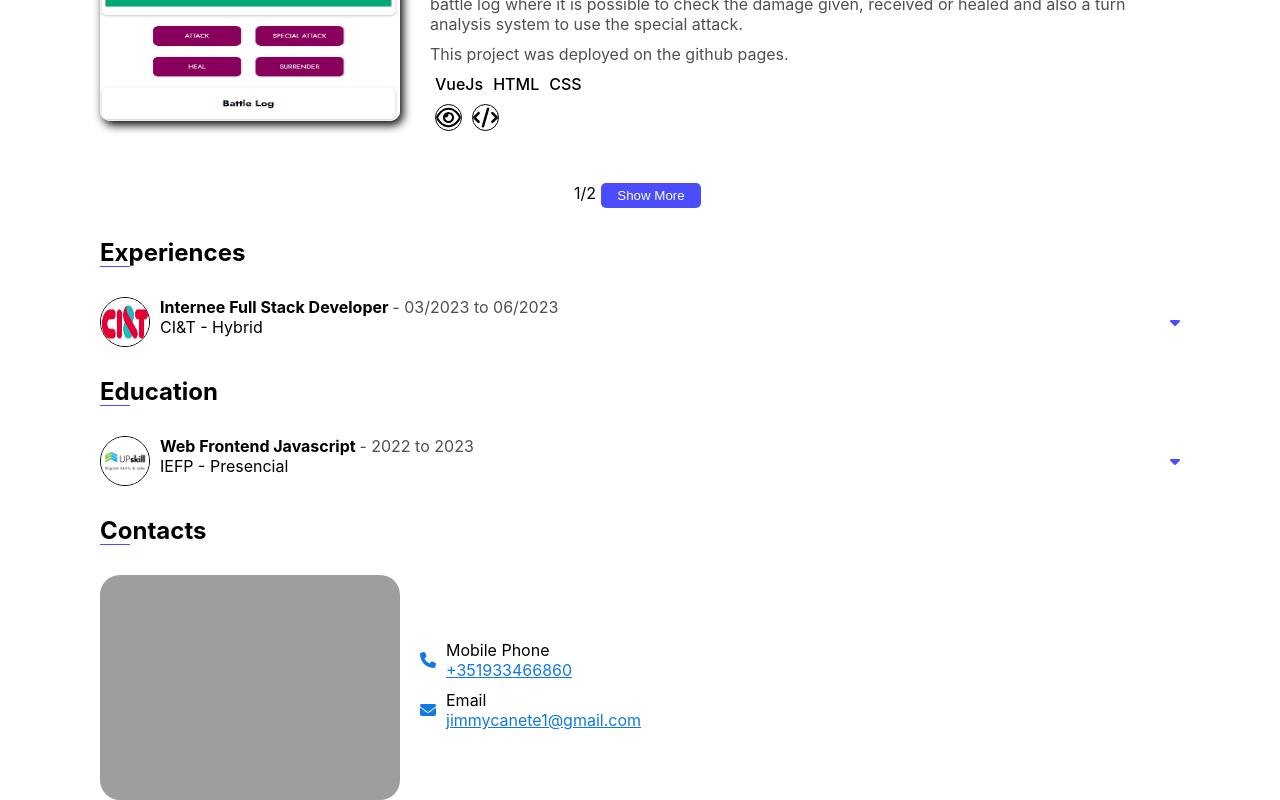
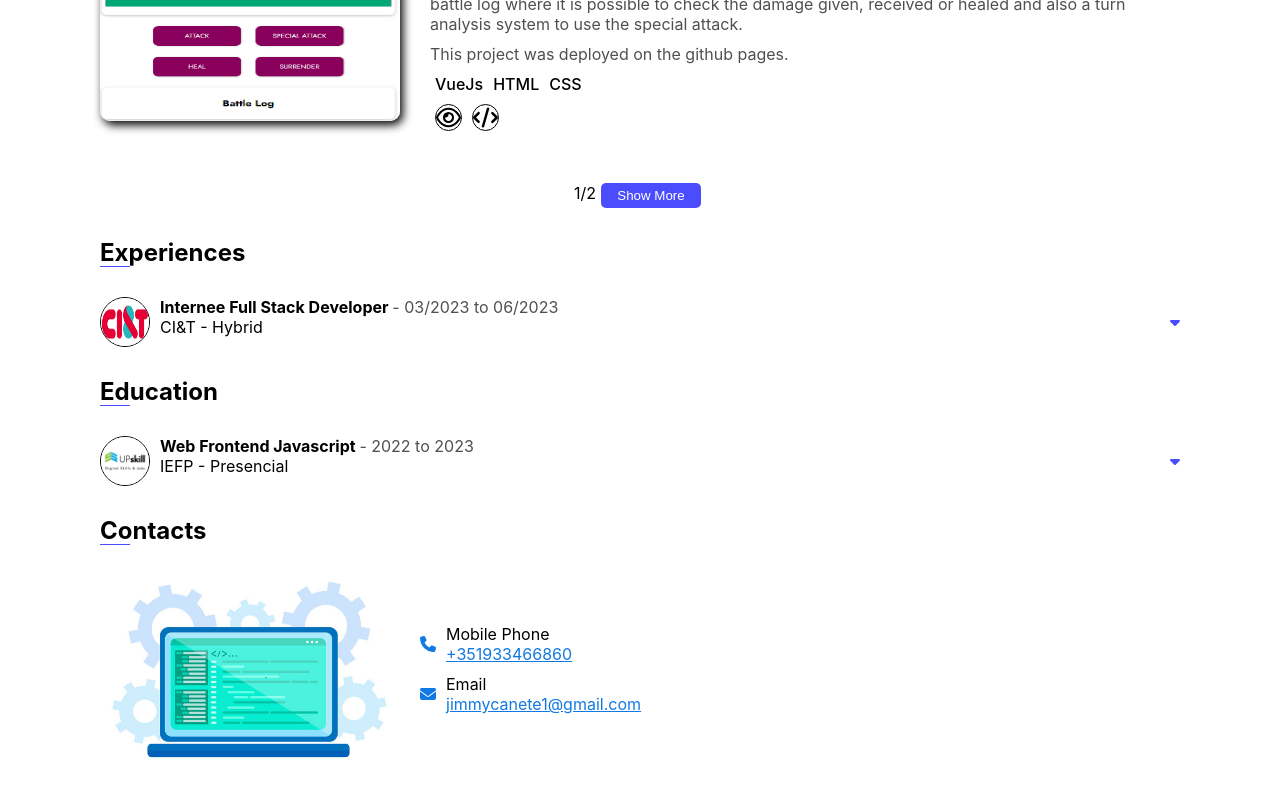
Before and after one commit to JimmyCanete/portfolio, a React (Create React App) app: page / in a window 1280 px wide. Shown: the part 1366-2166 px from the top of the page. After the commit the page ends 2135 px from the top, so only its background shows below. Built offline with nearby package versions, Linux system fonts and the light colour scheme.

Commit message:
Image bug fix

```diff
--- a/src/App.js
+++ b/src/App.js
@@ -702,7 +702,7 @@ function App() {
                     <div className={"section-title-line"}></div>
 
                     <div className={"content"}>
-                        <img className={"company-logo-desk"} src={'http://localhost:3000/images/contact.jpg'}
+                        <img className={"company-logo-desk"} src={contactImg}
                              alt={"contact"}></img>
                         <div className={"icons"}>
                             <div className={"phone"}>
```
